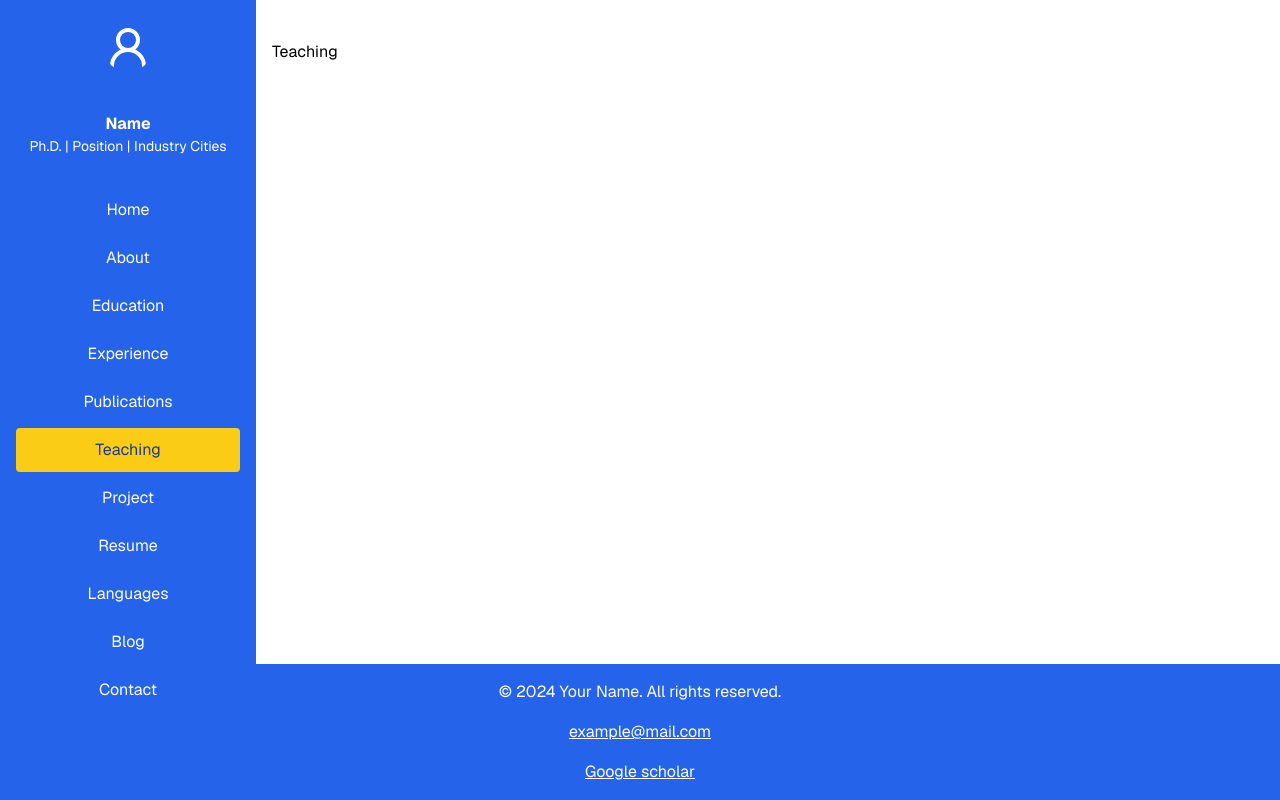
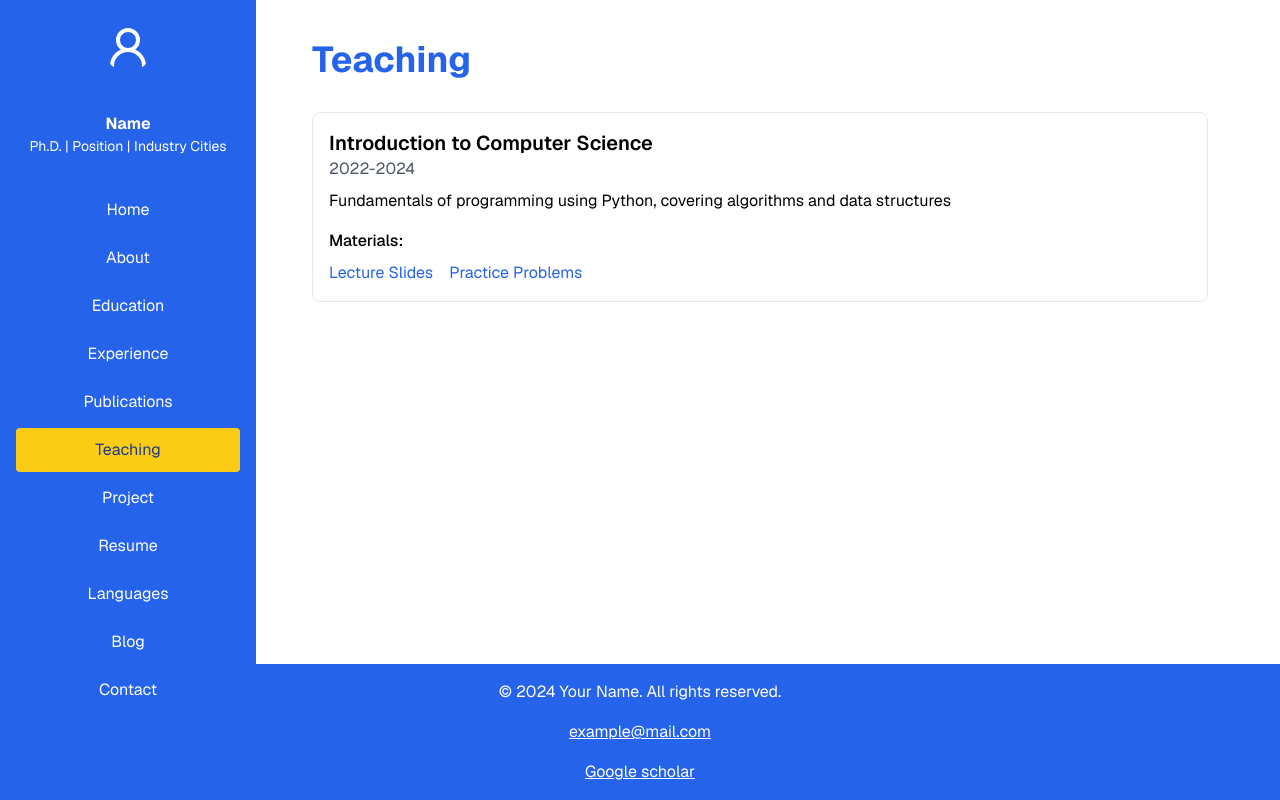
Before and after one commit to Nathaniyell/yunhee-academic-portfolio, a Next.js app: page /teaching in a window 1280 px wide. Built offline with nearby package versions, Linux system fonts and the light colour scheme.

Commit message:
update name on homepage and style for blog and teaching

```diff
--- a/src/app/blog/page.tsx
+++ b/src/app/blog/page.tsx
@@ -27,7 +27,7 @@ export default function Blog() {
   ];
 
   return (
-    <div className="max-w-4xl mx-auto py-8">
+    <div className="max-w-4xl mx-auto">
       <h1 className="text-4xl font-bold text-blue-600 mb-8">Academic Articles</h1>
       <div className="space-y-6">
         {articles.map((article, index) => (
--- a/src/app/page.tsx
+++ b/src/app/page.tsx
@@ -6,7 +6,7 @@ export default function Home() {
       <div className="mb-12">
         <h1 className="text-4xl font-bold text-blue-600 mb-8">WELCOME TO MY PORTFOLIO</h1>
         <p className="text-lg mb-4">
-          Hello! I'm <span className="font-semibold">Name</span>, a{' '}
+          Hello! I&apos;m <span className="font-semibold">Yunhee Lee</span>, a{' '}
           <span className="italic">Ph.D. Assistant Research Professor</span> in{' '}
           <span className="font-semibold">Department</span> at the University .....
         </p>
@@ -49,7 +49,7 @@ export default function Home() {
         </h2>
         <div className="border-t-4 border-yellow-400 w-48 mb-4"></div>
         <p>
-          Let's build the cities of tomorrow! Reach out via my{' '}
+          Let&apos;s build the cities of tomorrow! Reach out via my{' '}
           <Link href="/contact" className="text-blue-600 hover:underline">
             contact page
           </Link>{' '}
--- a/src/app/teaching/page.tsx
+++ b/src/app/teaching/page.tsx
@@ -1,9 +1,48 @@
+const teachingData = [
+  {
+    title: "Introduction to Computer Science",
+    years: "2022-2024",
+    tldr: "Fundamentals of programming using Python, covering algorithms and data structures",
+    materials: [
+      { name: "Lecture Slides", url: "/materials/intro-cs-slides.pdf" },
+      { name: "Practice Problems", url: "/materials/practice-problems.pdf" },
+    ],
+  },
+  // ... add more courses as needed
+];
 
+export default function Page() {
+  return (
+    <div className="max-w-4xl mx-auto">
+    <h1 className="text-4xl font-bold text-blue-600 mb-8">Teaching</h1>
 
-const page = () => {
-    return (
-      <div>Teaching</div>
-    )
-  }
+      <div className="space-y-6">
+        {teachingData.map((course, index) => (
+          <div key={index} className="border rounded-lg p-4">
+            <h2 className="text-xl font-semibold">{course.title}</h2>
+            <p className="text-gray-600">{course.years}</p>
+            <p className="mt-2">{course.tldr}</p>
 
-  export default page
+            {course.materials && course.materials.length > 0 && (
+              <div className="mt-4">
+                <h3 className="font-medium mb-2">Materials:</h3>
+                <div className="space-x-4">
+                  {course.materials.map((material, idx) => (
+                    <a
+                      key={idx}
+                      href={material.url}
+                      className="inline-block text-blue-600 hover:text-blue-800"
+                      download
+                    >
+                      {material.name}
+                    </a>
+                  ))}
+                </div>
+              </div>
+            )}
+          </div>
+        ))}
+      </div>
+    </div>
+  );
+};
```
